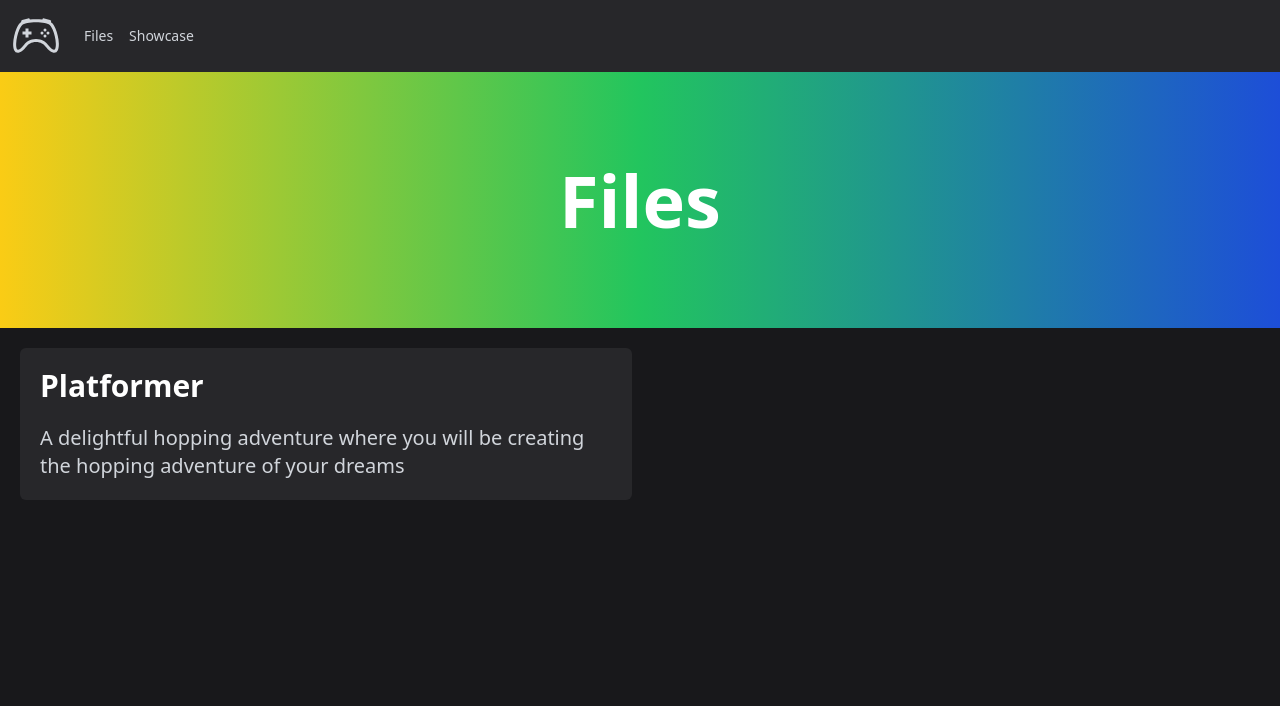
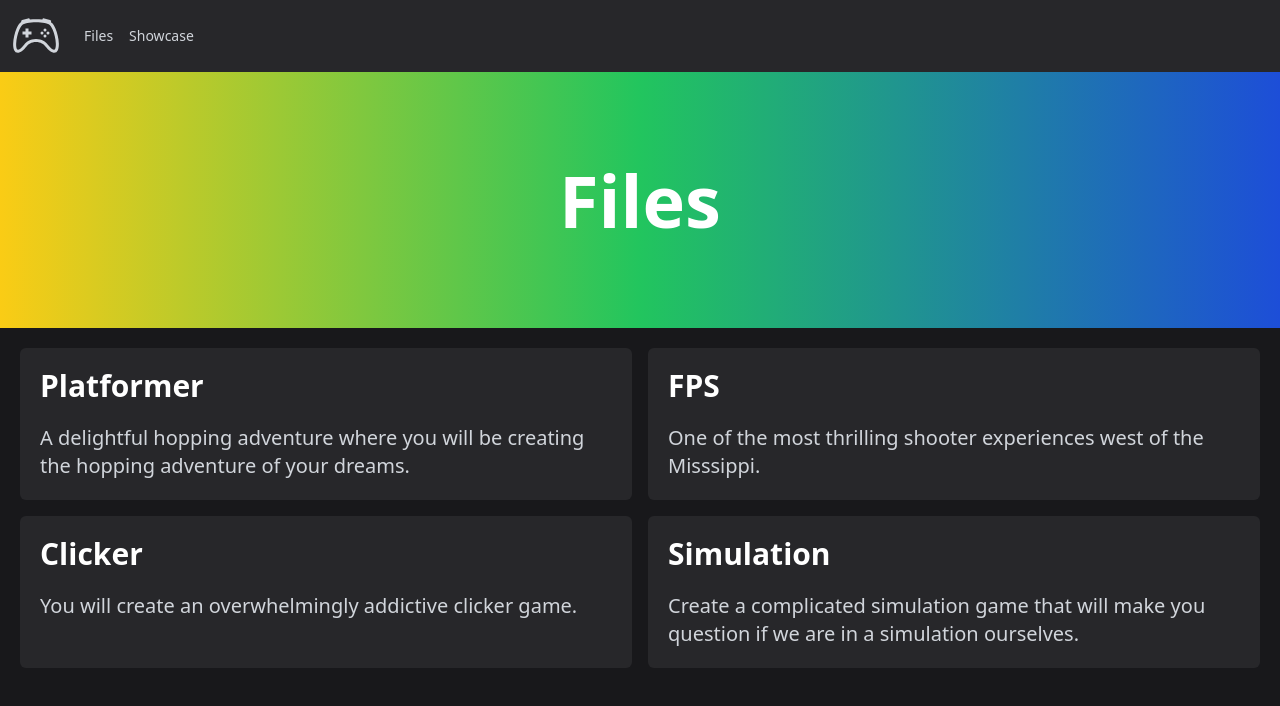
Before and after one commit to mazylol/gdsite, a Next.js app: page /files in a window 1280 px wide. Shown: the top 706 px of the page. Built offline with nearby package versions, Linux system fonts and the light colour scheme.

Commit message:
placeholder stuff

```diff
--- a/components/FileList.jsx
+++ b/components/FileList.jsx
@@ -1,15 +1,34 @@
 import Image from "next/image";
+import Link from "next/link";
 
 export default function FileList() {
   return (
     <div className="w-full p-5">
       <div className="grid grid-cols-2 gap-4">
-        <a href="https://google.com">
-          <div className="bg-zinc-800 rounded-md">
+        <Link href="https://google.com">
+          <div className="bg-zinc-800 rounded-md hover:bg-zinc-700 duration-200">
             <p className="text-white font-semibold text-left text-3xl p-5">Platformer</p>
-            <p className="text-gray-300 font-medium text-left text-xl mx-5 pb-5">A delightful hopping adventure where you will be creating the hopping adventure of your dreams</p>
+            <p className="text-gray-300 font-medium text-left text-xl mx-5 pb-5">A delightful hopping adventure where you will be creating the hopping adventure of your dreams.</p>
           </div>
-        </a>
+        </Link>
+        <Link href="https://youtube.com">
+          <div className="bg-zinc-800 rounded-md hover:bg-zinc-700 duration-200">
+            <p className="text-white font-semibold text-left text-3xl p-5">FPS</p>
+            <p className="text-gray-300 font-medium text-left text-xl mx-5 pb-5">One of the most thrilling shooter experiences west of the Misssippi.</p>
+          </div>
+        </Link>
+        <Link href="https://orteil.dashnet.org/cookieclicker">
+          <div className="bg-zinc-800 rounded-md hover:bg-zinc-700 duration-200">
+            <p className="text-white font-semibold text-left text-3xl p-5">Clicker</p>
+            <p className="text-gray-300 font-medium text-left text-xl mx-5 pb-5">You will create an overwhelmingly addictive clicker game.</p>
+          </div>
+        </Link>
+        <Link href="https://youtube.com">
+          <div className="bg-zinc-800 rounded-md hover:bg-zinc-700 duration-200">
+            <p className="text-white font-semibold text-left text-3xl p-5">Simulation</p>
+            <p className="text-gray-300 font-medium text-left text-xl mx-5 pb-5">Create a complicated simulation game that will make you question if we are in a simulation ourselves.</p>
+          </div>
+        </Link>
       </div>
     </div>
   )
```
